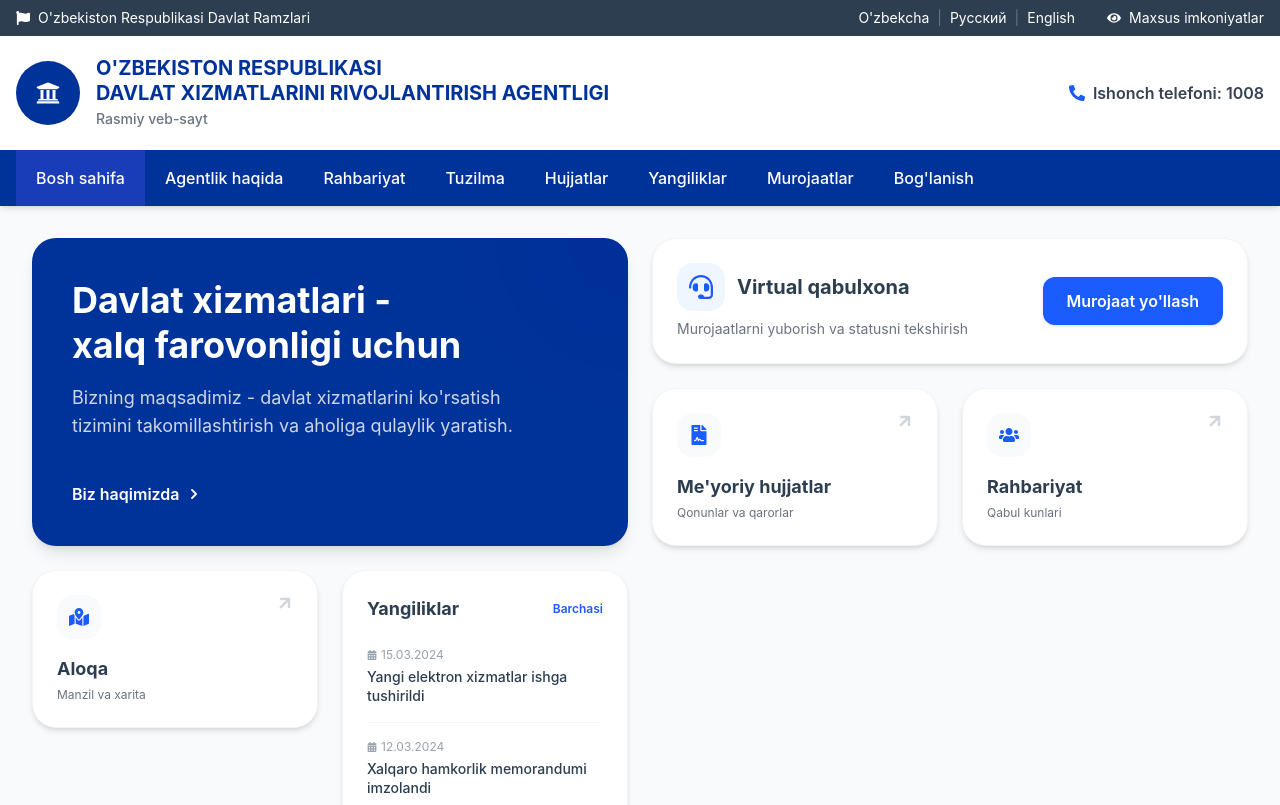
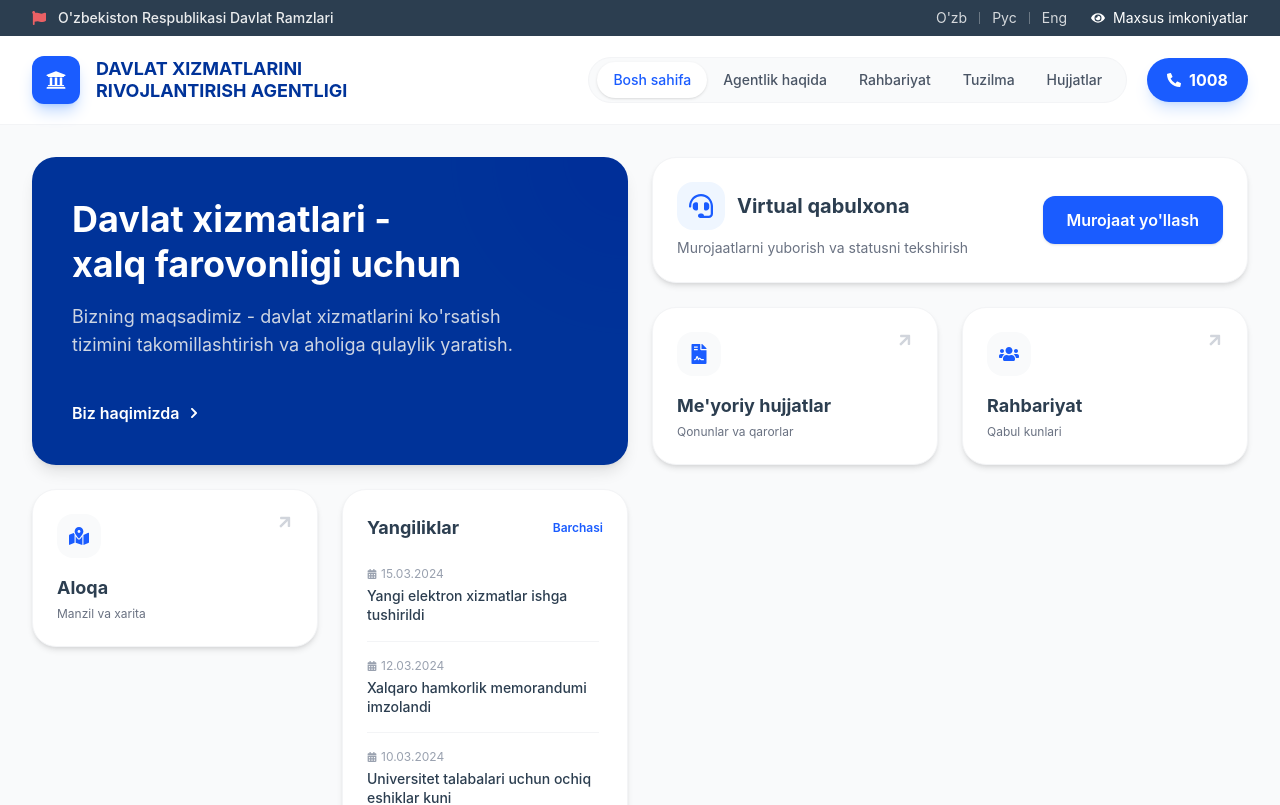
Before and after one commit to Muslimceek/O-zbekiston-Davlat-Boshqaruvi-Agentligi, a React (Vite) app: page / in a window 1280 px wide. Shown: the top 805 px of the page. Built offline with nearby package versions, Linux system fonts and the light colour scheme.

Commit message:
Update Header.jsx

```diff
--- a/src/components/Layout/Header.jsx
+++ b/src/components/Layout/Header.jsx
@@ -1,10 +1,29 @@
-import React, { useState } from 'react';
+import React, { useState, useEffect } from 'react';
 import { Link, useLocation } from 'react-router-dom';
-import { FaFlag, FaUniversity, FaPhoneAlt, FaBars, FaTimes, FaEye } from 'react-icons/fa';
+import { FaFlag, FaUniversity, FaPhoneAlt, FaBars, FaTimes, FaEye, FaGlobe, FaChevronRight } from 'react-icons/fa';
 
 const Header = () => {
     const [isMenuOpen, setIsMenuOpen] = useState(false);
+    const [scrolled, setScrolled] = useState(false);
     const location = useLocation();
+
+    // Эффект для тени при скролле
+    useEffect(() => {
+        const handleScroll = () => {
+            setScrolled(window.scrollY > 20);
+        };
+        window.addEventListener('scroll', handleScroll);
+        return () => window.removeEventListener('scroll', handleScroll);
+    }, []);
+
+    // Блокировка скролла страницы при открытом меню
+    useEffect(() => {
+        if (isMenuOpen) {
+            document.body.style.overflow = 'hidden';
+        } else {
+            document.body.style.overflow = 'unset';
+        }
+    }, [isMenuOpen]);
 
     const navLinks = [
         { name: 'Bosh sahifa', path: '/' },
@@ -18,82 +37,136 @@ const Header = () => {
     ];
 
     return (
-        <div className="w-full">
-            {/* Top Bar */}
-            <div className="bg-secondary text-white py-2 text-sm">
-                <div className="container mx-auto px-4 flex justify-between items-center">
-                    <div className="flex items-center gap-2">
-                        <FaFlag />
-                        <span className="hidden sm:inline">O'zbekiston Respublikasi Davlat Ramzlari</span>
+        <div className="w-full font-sans">
+
+            {/* 1. TOP UTILITY BAR (Тонкая полоска сверху) */}
+            <div className="bg-secondary text-white py-2 text-xs md:text-sm relative z-50">
+                <div className="container mx-auto px-4 lg:px-8 flex justify-between items-center">
+                    <div className="flex items-center gap-3 opacity-90 hover:opacity-100 transition">
+                        <FaFlag className="text-red-400" />
+                        <span className="hidden sm:inline font-medium">O'zbekiston Respublikasi Davlat Ramzlari</span>
                         <span className="sm:hidden">Davlat Ramzlari</span>
                     </div>
-                    <div className="flex items-center gap-4">
-                        <div className="space-x-2">
-                            <a href="#" className="hover:text-gray-300">O'zbekcha</a>
-                            <span className="text-gray-500">|</span>
-                            <a href="#" className="hover:text-gray-300">Русский</a>
-                            <span className="text-gray-500">|</span>
-                            <a href="#" className="hover:text-gray-300">English</a>
+
+                    <div className="flex items-center gap-6">
+                        {/* Языки */}
+                        <div className="hidden md:flex items-center gap-3 text-white/80">
+                            <Link to="#" className="hover:text-white hover:underline transition">O'zb</Link>
+                            <span className="w-px h-3 bg-white/30"></span>
+                            <Link to="#" className="hover:text-white hover:underline transition">Рус</Link>
+                            <span className="w-px h-3 bg-white/30"></span>
+                            <Link to="#" className="hover:text-white hover:underline transition">Eng</Link>
                         </div>
-                        <div className="flex items-center gap-2 cursor-pointer hover:text-gray-300 ml-4">
+
+                        {/* Спец возможности */}
+                        <button className="flex items-center gap-2 hover:text-blue-200 transition">
                             <FaEye />
-                            <span className="hidden sm:inline">Maxsus imkoniyatlar</span>
-                        </div>
+                            <span className="hidden lg:inline">Maxsus imkoniyatlar</span>
+                        </button>
                     </div>
                 </div>
             </div>
 
-            {/* Main Header */}
-            <header className="bg-white shadow-sm py-5">
-                <div className="container mx-auto px-4 flex flex-col md:flex-row justify-between items-center gap-4">
-                    <Link to="/" className="flex items-center gap-4">
-                        <div className="w-16 h-16 bg-primary-dark rounded-full flex items-center justify-center text-white text-2xl shrink-0">
+            {/* 2. MAIN HEADER (Липкое меню) */}
+            <header
+                className={`sticky top-0 z-40 w-full transition-all duration-300 border-b border-gray-100
+                ${scrolled ? 'bg-white/90 backdrop-blur-md shadow-md py-3' : 'bg-white py-4 md:py-5'}`}
+            >
+                <div className="container mx-auto px-4 lg:px-8 flex justify-between items-center">
+
+                    {/* LOGO AREA */}
+                    <Link to="/" className="flex items-center gap-3 md:gap-4 group z-50 relative">
+                        <div className="w-10 h-10 md:w-12 md:h-12 bg-primary text-white rounded-xl flex items-center justify-center text-xl shadow-lg shadow-blue-500/30 group-hover:scale-105 transition duration-300">
                             <FaUniversity />
                         </div>
-                        <div className="text-center md:text-left">
-                            <h1 className="text-primary-dark font-bold text-lg md:text-xl uppercase leading-tight">
-                                O'zbekiston Respublikasi <br />
-                                Davlat Xizmatlarini Rivojlantirish Agentligi
+                        <div className="flex flex-col">
+                            <h1 className="text-primary-dark font-bold text-sm md:text-base lg:text-lg leading-tight uppercase max-w-[200px] md:max-w-none">
+                                Davlat Xizmatlarini <br className="hidden md:block" /> Rivojlantirish Agentligi
                             </h1>
-                            <span className="text-gray-500 text-sm font-medium">Rasmiy veb-sayt</span>
                         </div>
                     </Link>
 
-                    <div className="hidden md:flex items-center text-gray-700">
-                        <FaPhoneAlt className="mr-2 text-primary" />
-                        <span className="font-semibold">Ishonch telefoni: 1008</span>
+                    {/* DESKTOP NAV & ACTIONS */}
+                    <div className="hidden xl:flex items-center gap-1">
+                        <nav className="flex items-center bg-gray-50 rounded-full px-2 py-1 mr-4 border border-gray-100">
+                            {navLinks.slice(0, 5).map((link) => (
+                                <Link
+                                    key={link.path}
+                                    to={link.path}
+                                    className={`px-4 py-2 rounded-full text-sm font-medium transition-all duration-300
+                                    ${location.pathname === link.path
+                                        ? 'bg-white text-primary shadow-sm'
+                                        : 'text-gray-600 hover:text-primary hover:bg-white/50'}`}
+                                >
+                                    {link.name}
+                                </Link>
+                            ))}
+                            {/* Dropdown trigger or 'More' button could go here */}
+                        </nav>
+
+                        <a href="tel:1008" className="flex items-center gap-2 bg-primary text-white px-5 py-2.5 rounded-full font-bold shadow-lg shadow-blue-500/20 hover:bg-primary-dark hover:shadow-blue-500/40 transition transform active:scale-95">
+                            <FaPhoneAlt size={14} />
+                            <span>1008</span>
+                        </a>
                     </div>
+
+                    {/* MOBILE MENU TOGGLE */}
+                    <button
+                        className="xl:hidden p-2 text-primary-dark hover:bg-gray-100 rounded-lg transition z-50"
+                        onClick={() => setIsMenuOpen(!isMenuOpen)}
+                    >
+                        {isMenuOpen ? <FaTimes size={24} /> : <FaBars size={24} />}
+                    </button>
                 </div>
             </header>
 
-            {/* Navigation */}
-            <nav className="bg-primary-dark text-white sticky top-0 z-50 shadow-md">
-                <div className="container mx-auto px-4">
-                    <div className="flex justify-between items-center p-4 md:p-0">
-                        <div className="md:hidden font-bold text-lg">Menyu</div>
-                        <button
-                            className="md:hidden text-2xl focus:outline-none"
-                            onClick={() => setIsMenuOpen(!isMenuOpen)}
+            {/* 3. MOBILE MENU OVERLAY (Шторка) */}
+            <div className={`fixed inset-0 z-30 bg-gray-900/20 backdrop-blur-sm transition-opacity duration-300 xl:hidden ${isMenuOpen ? 'opacity-100 visible' : 'opacity-0 invisible'}`} onClick={() => setIsMenuOpen(false)}></div>
+
+            <div
+                className={`fixed top-0 right-0 z-40 w-[85%] max-w-[320px] h-full bg-white shadow-2xl transform transition-transform duration-300 ease-out xl:hidden flex flex-col
+                ${isMenuOpen ? 'translate-x-0' : 'translate-x-full'}`}
             >
-                            {isMenuOpen ? <FaTimes /> : <FaBars />}
-                        </button>
+                {/* Mobile Header inside drawer */}
+                <div className="p-6 border-b border-gray-100 mt-16 flex flex-col gap-4">
+                     <a href="tel:1008" className="flex justify-center items-center gap-3 w-full bg-blue-50 text-primary py-3 rounded-xl font-bold border border-blue-100">
+                        <FaPhoneAlt /> Ishonch telefoni: 1008
+                    </a>
+                    <div className="flex justify-between bg-gray-50 p-1 rounded-lg">
+                        <button className="flex-1 py-1 text-sm font-medium bg-white shadow rounded text-center">O'zb</button>
+                        <button className="flex-1 py-1 text-sm font-medium text-gray-500 text-center">Рус</button>
+                        <button className="flex-1 py-1 text-sm font-medium text-gray-500 text-center">Eng</button>
+                    </div>
+                </div>
 
-                        <ul className={`${isMenuOpen ? 'flex' : 'hidden'} md:flex flex-col md:flex-row absolute md:static top-full left-0 w-full md:w-auto bg-primary-dark md:bg-transparent shadow-lg md:shadow-none transition-all duration-300 ease-in-out`}>
+                {/* Mobile Links List */}
+                <div className="flex-1 overflow-y-auto py-4 px-4 custom-scrollbar">
+                    <ul className="space-y-1">
                         {navLinks.map((link) => (
-                                <li key={link.path} className="border-b border-blue-800 md:border-none">
+                            <li key={link.path}>
                                 <Link
                                     to={link.path}
-                                        className={`block py-3 px-5 md:py-4 hover:bg-blue-800 transition-colors duration-200 font-medium ${location.pathname === link.path ? 'bg-blue-800' : ''}`}
+                                    className={`flex items-center justify-between w-full p-4 rounded-xl text-left font-medium transition-colors
+                                    ${location.pathname === link.path
+                                        ? 'bg-primary text-white shadow-md shadow-blue-500/30'
+                                        : 'text-gray-700 hover:bg-gray-50'}`}
                                     onClick={() => setIsMenuOpen(false)}
                                 >
                                     {link.name}
+                                    {location.pathname !== link.path && <FaChevronRight className="text-gray-300 text-xs" />}
                                 </Link>
                             </li>
                         ))}
                     </ul>
                 </div>
+
+                {/* Mobile Footer */}
+                <div className="p-6 border-t border-gray-100 bg-gray-50">
+                    <p className="text-xs text-center text-gray-400">
+                        &copy; 2024 Davlat Xizmatlarini Rivojlantirish Agentligi
+                    </p>
                 </div>
-            </nav>
+            </div>
         </div>
     );
 };
```
Lines whose indentation alone changed are shown as unchanged.
